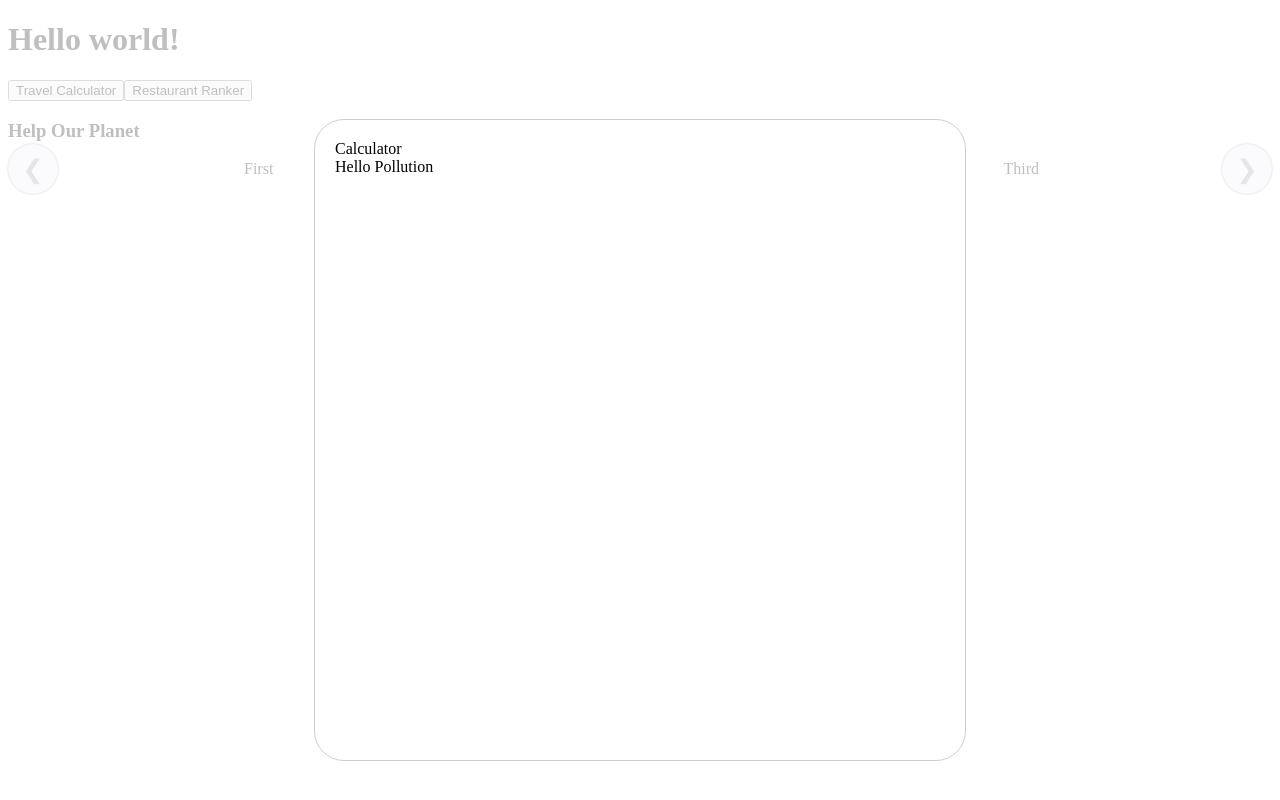
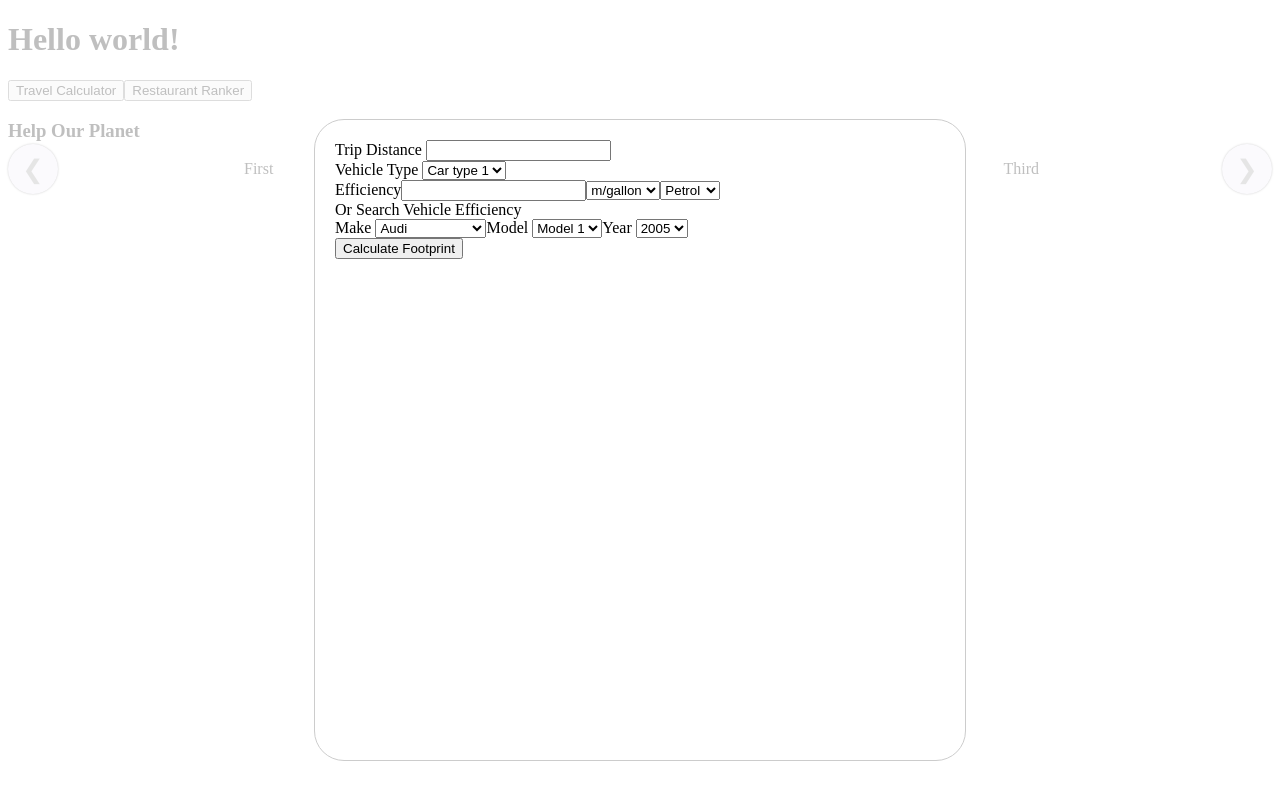
Before and after one commit to acyg2212/zero-carbon, a React (Create React App) app in the folder zero-carbon/: page / in a window 1280 px wide. Both pictures are taken after a click on the button "Travel Calculator". Built offline with nearby package versions, Linux system fonts and the light colour scheme.

Commit message:
calculator

```diff
--- a/zero-carbon/src/components/Modals/TravelCalculator.js
+++ b/zero-carbon/src/components/Modals/TravelCalculator.js
@@ -3,8 +3,82 @@ import React from 'react';
 const TravelCalculator = () => {
 
     return (
-        <div>
-            Calculator
+        <div className='calculator'>
+            <form>
+                <div className='field'>
+                    <label for='distance'>Trip Distance </label>
+                    <input name='distance' id='distance' type='number' />
+                </div>
+                <div className='field'>
+                    <label for='vehicle'>Vehicle Type </label>
+                    <select id='vehicle' name='vehicle'>
+                        <option>Car type 1</option>
+                        <option>Car type 2</option>
+                        <option>Car type 3</option>
+                    </select>
+                </div>
+                <div className='field multi-field'>
+                    <label for='efficiency'>Efficiency</label>
+                    <input name='efficiency' type='number' />
+                    <select name='efficiency'>
+                        <option>m/gallon</option>
+                        <option>L/100km</option>
+                    </select>
+                    <select name='efficiency' id='fuel-type'>
+                        <option>Petrol</option>
+                        <option>Diesel</option>
+                    </select>
+                </div>
+                <span>Or Search Vehicle Efficiency</span>
+                <div className='field multi-field'>
+                    <label for='make'>Make </label>
+                    <select name='make' id='make'>
+                        <option>Audi</option>
+                        <option>Acura</option>
+                        <option>Aston Martin</option>
+                        <option>Bentley</option>
+                        <option>BMW</option>
+                        <option>Buick</option>
+                        <option>Cadillac</option>
+                        <option>Chevrolet</option>
+                        <option>Chrysler</option>
+                        <option>Dodge</option>
+                        <option>Ferrari</option>
+                        <option>Ford</option>
+                        <option>GMC</option>
+                        <option>Honda</option>
+                        <option>Hyundai</option>
+                        <option>Infiniti</option>
+                        <option>Isuzu</option>
+                        <option>Jaguar</option>
+                        <option>Jeep</option>
+                        <option>Kia</option>
+                        <option>Lamborghini</option>
+                        <option>Land Rover</option>
+                        <option>Lexus</option>
+                        <option>Lincoln</option>
+                        <option>Lotus</option>
+                        <option>Maserati</option>
+                        <option>Mazda</option>
+                        <option>Mecedes-Benz</option>
+                    </select>
+                    <label for='model'>Model </label>
+                    <select name='model' id='model' >
+                        <option>Model 1</option>
+                        <option>Model 2</option>
+                        <option>Model 3</option>
+                    </select>
+                    <label for='year'>Year </label>
+                    <select name='year' id='name'>
+                        <option>2005</option>
+                        <option>2006</option>
+                        <option>2007</option>
+                        <option>2008</option>
+                        <option>2009</option>
+                    </select>
+                </div>
+            </form>
+            <button>Calculate Footprint</button>
         </div>
     )
 }
--- a/zero-carbon/src/components/SplashPage.js
+++ b/zero-carbon/src/components/SplashPage.js
@@ -51,7 +51,6 @@ const SplashPage = () => {
                 style={customStyles}
                 contentLabel='Modal'>
                 {modal === 'restaurant' ? <RestaurantRanker /> : <TravelCalculator />}
-                <div>Hello Pollution</div>
             </Modal>
             <button onClick={clickHandler} value="travel">Travel Calculator</button>
             <button onClick={clickHandler} value="restaurant">Restaurant Ranker</button>
```
Also changed, not shown: 1 other file (tests, documents, lock files or other folders).
